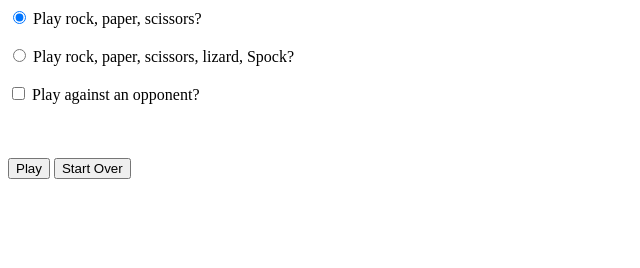
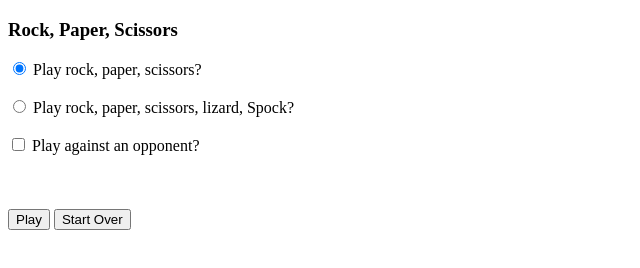
Before and after one commit to comp426-2023-spring/e02-kimb112, a website: page public/index.html in a window 1280 px wide. Shown: the whole page, without its empty margins (0-640 px from the left). Drawn offline with nearby package versions, Linux system fonts and the light colour scheme.

Commit message:
edit html

```diff
--- a/public/index.html
+++ b/public/index.html
@@ -1,14 +1,17 @@
 <!DOCTYPE html>
 <html lang="en">
     <head>
-        <title>Rock</title>
+        <title>RPS/RPSLS</title>
 		<link href="./styles.css" rel="stylesheet">
     <script src="https://ajax.googleapis.com/ajax/libs/jquery/3.6.4/jquery.min.js"></script>
 		<script src="./scripts.js"></script>
         <!-- Link to your script file(s) and CSS in here somewhere -->
     </head>
     <body onload="showHideShots()">
-		<form id="userinput" action="javascript:void(0);">
+        <div class="header">
+            <h3 id="title">Rock, Paper, Scissors</h3>
+        </div>
+		<div class="game">
 			<input type="radio" id="rps" name="game" value="rps" onclick="showHideShots()" checked>
 			<label for="rps">Play rock, paper, scissors?</label>
 			<br><br>
@@ -31,7 +34,7 @@
 <!--			<br/><br/>
 			<input type="submit" id="play" name="controls" value="Play">
       <input type="submit" id="startover" name="controls" value="Start Over"> -->
-		</form>
+</div>
 		<br><br>
     <button type="button" id="play" onclick="playGame()">Play</button>
     <button type="button" id="startover" onclick="startOver()">Start Over</button>
```
